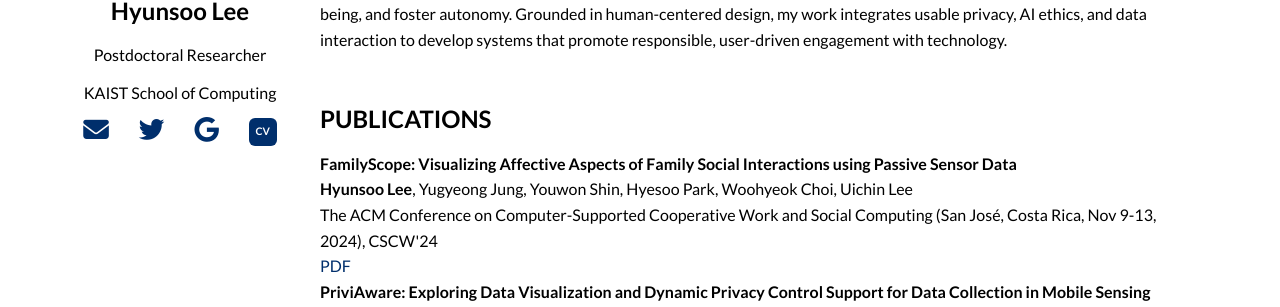
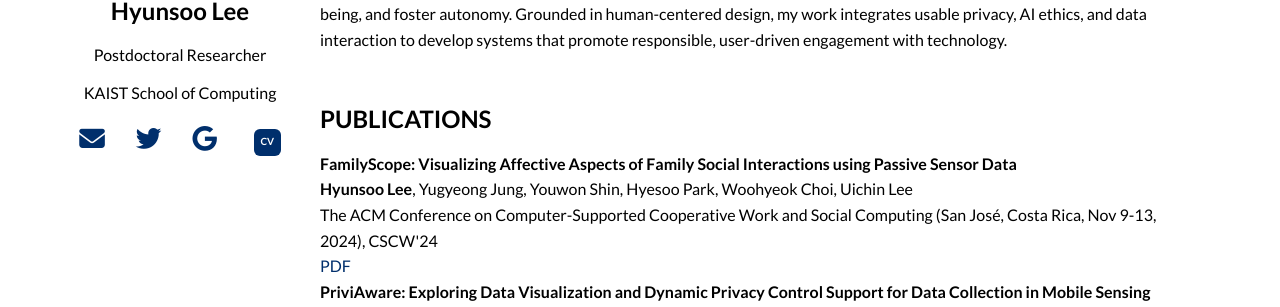
Before and after one commit to hslee90/hslee90.github.io, a Jekyll site: the page built from index.md, in a window 1280 px wide. Shown: the part 270-577 px from the top of the page. Built offline with Jekyll 4.4.1, drawn with Linux system fonts in a browser that asks for light colours; nearby versions of some CDN libraries.

Commit message:
Update style.css

```diff
--- a/assets/css/style.css
+++ b/assets/css/style.css
@@ -46,30 +46,20 @@
 .icon-links {
   margin-top: 15px;
   display: flex;
-  align-items: center;
+  align-items: center; /* 수직 중앙 정렬 핵심 */
   justify-content: center;
-  gap: 14px;
-}
-
-.icon-links a,
-.cv-box {
-  display: flex;
-  align-items: center;
-  justify-content: center;
-  width: 28px;
-  height: 28px;
-  border-radius: 6px;
-  font-size: 0.65rem;
-  font-weight: 600;
-  text-decoration: none;
-  box-sizing: border-box;
-  line-height: 1;
-  transition: all 0.3s ease;
+  gap: 15px;
 }
 
 .icon-links a {
+  display: inline-flex;
+  align-items: center;
+  justify-content: center;
   color: #002F6C;
-  font-size: 1.6rem; /* 아이콘 크기 */
+  font-size: 1.6rem;
+  transition: color 0.3s ease, transform 0.3s ease;
+  position: relative;
+  top: 1px; /* 아이콘 미세 조절 */
 }
 
 .icon-links a:hover {
@@ -78,20 +68,32 @@
 }
 
 .cv-box {
-  background-color: #002F6C;
-  color: #ffffff;
-  font-size: 0.65rem;
+  display: inline-flex;
+  align-items: center;
+  justify-content: center;
+  width: 27px; /* 약간 줄임 */
+  height: 27px; /* 약간 줄임 */
+  background-color: #002F6C; /* 남색 배경 */
+  color: #ffffff; /* 흰색 글씨 */
+  font-size: 0.62rem; /* 미세 조절 */
+  font-weight: 600;
+  border-radius: 6px; /* 살짝 둥글게 */
+  text-decoration: none;
+  vertical-align: middle;
+  transition: background-color 0.3s ease, transform 0.2s ease;
+  margin-left: 6px;
+  line-height: 1;
+  padding: 0;
   border: none;
-  padding: 0;
+  box-sizing: border-box;
   position: relative;
-  top: 0.5px; /* 아주 미세 정렬 */
+  top: 0.5px; /* 데스크탑에서 미세 위치 조절 */
 }
 
 .cv-box:hover {
   background-color: #0055A4;
   transform: translateY(-1px);
 }
-
 
 /* 본문 영역 */
 .main-content {
@@ -178,21 +180,22 @@
     height: 120px;
   }
 
-.icon-links {
+  .icon-links {
     flex-direction: row;
     justify-content: center;
-    gap: 12px;
   }
 
   .icon-links a {
     font-size: 1.4rem;
+    top: 0; /* 모바일 아이콘 위치 맞춤 */
   }
 
   .cv-box {
     width: 24px;
     height: 24px;
-    font-size: 0.55rem;
-    top: 1px; /* 살짝 올림 */
+    font-size: 0.65rem;
+    margin-left: 4px;
+    top: 1.2px; /* 모바일에서 더 올림 */
   }
 
   .main-content {
```
